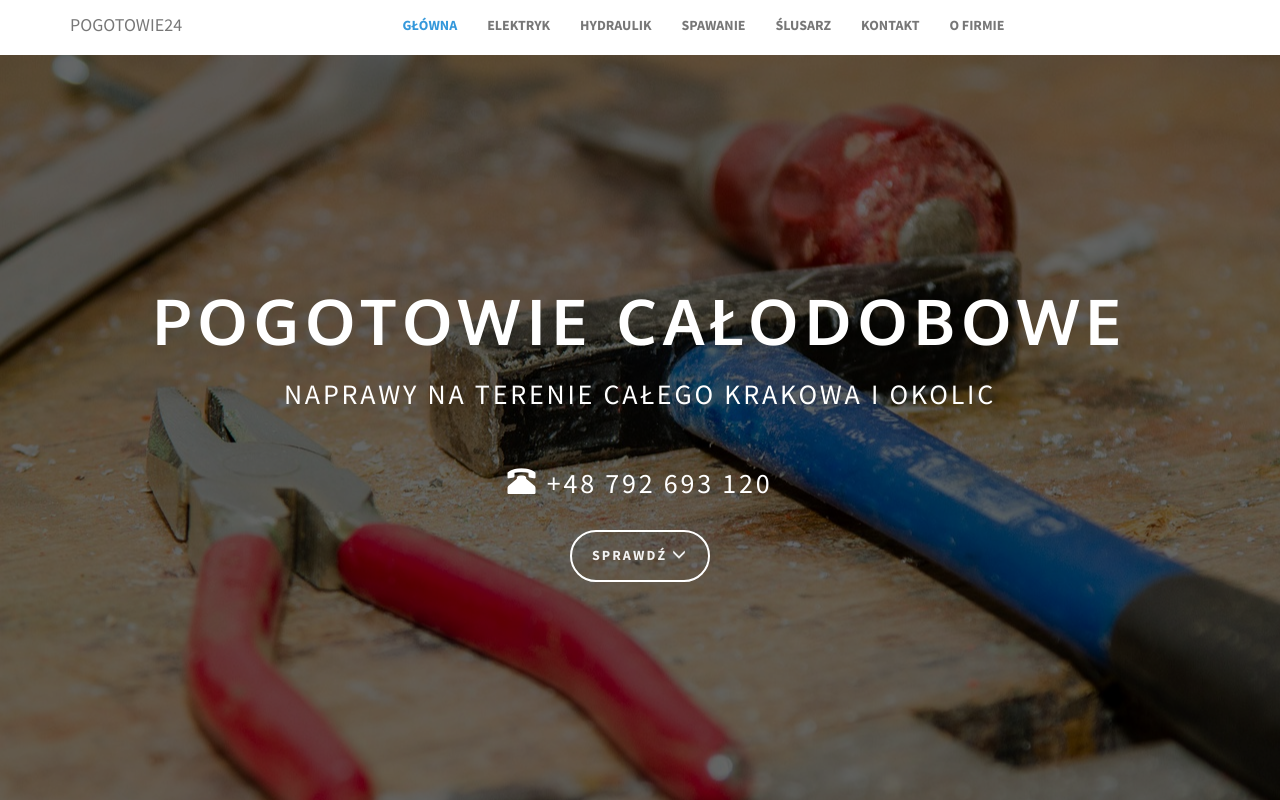
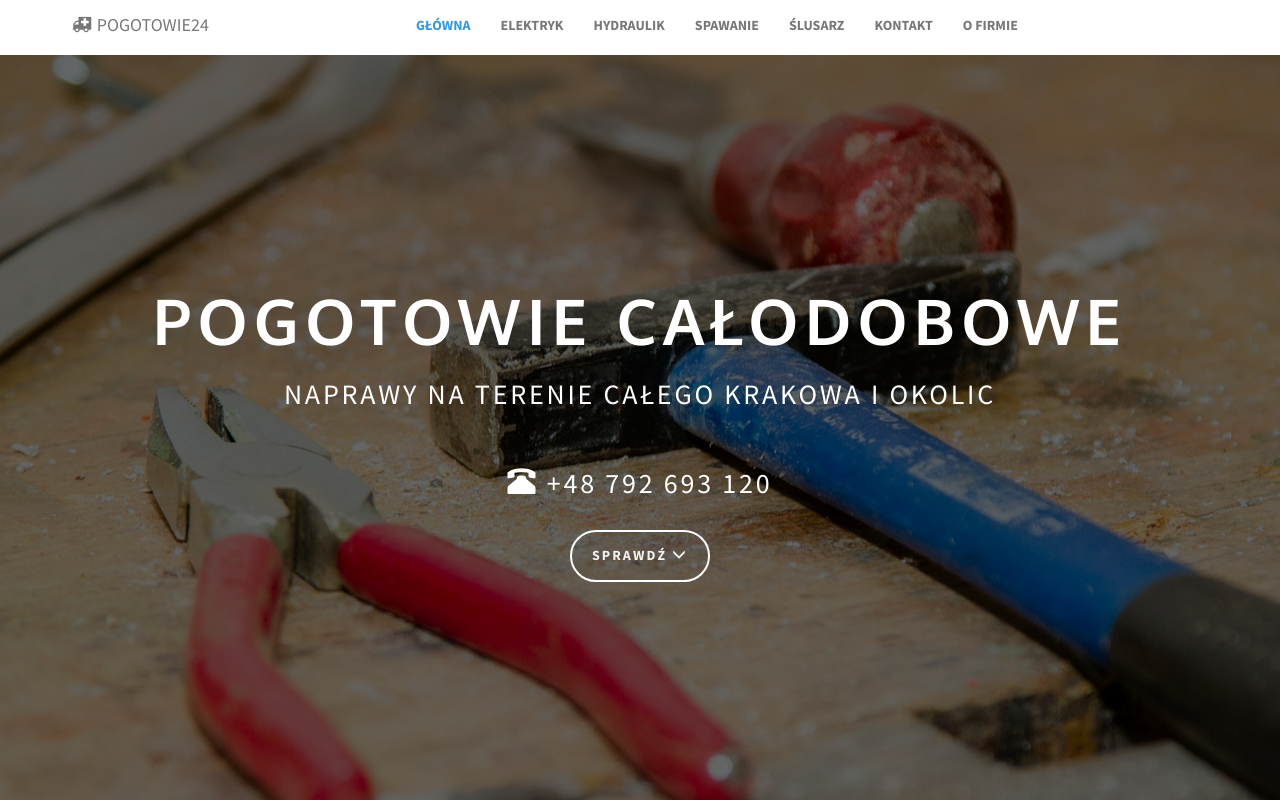
Before and after one commit to spolnik/pogotowie24, a website: page index.html in a window 1280 px wide. Shown: the top 800 px of the page. Drawn offline with Linux system fonts and the light colour scheme; some packages are replaced by stand-ins of ours.

Commit message:
- add ambulance as part of brand

```diff
--- a/index.html
+++ b/index.html
@@ -31,7 +31,7 @@
 <body>
 <nav class="navbar navbar-default navbar-static-top" role="navigation">
     <div class="container">
-        <a class="navbar-brand" href="#">Pogotowie24</a>
+        <a class="navbar-brand" href="#"><i class="fa fa-ambulance fa-fw"></i> Pogotowie24</a>
 
         <div class="navbar-header">
             <button type="button" class="navbar-toggle collapsed" data-toggle="collapse" data-target=".navbar-collapse">
```
